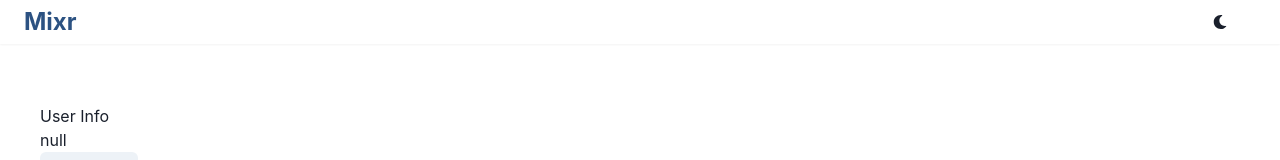
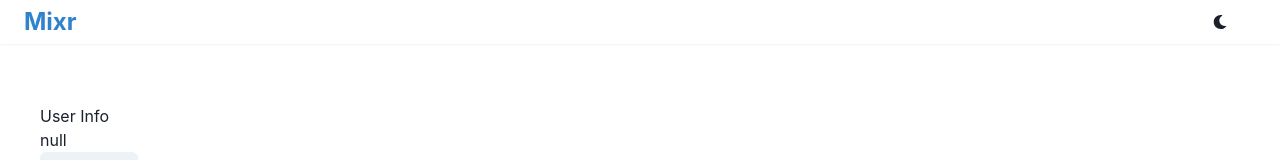
Before and after one commit to VivekAlhat/Mixr, a React (Create React App) app: page /dashboard in a window 1280 px wide. Shown: the top 160 px of the page. Built offline with nearby package versions, Linux system fonts and the light colour scheme; no server answers.

Commit message:
Update Design

```diff
--- a/src/components/Navbar.jsx
+++ b/src/components/Navbar.jsx
@@ -22,7 +22,7 @@ const Navbar = () => {
         fontSize="2xl"
         fontWeight="bold"
         pl="5"
-        color={isDark ? "blue.300" : "blue.700"}
+        color={isDark ? "blue.300" : "blue.500"}
       >
         Mixr
       </Text>
--- a/src/pages/Dashboard.jsx
+++ b/src/pages/Dashboard.jsx
@@ -1,12 +1,11 @@
 import { Box, Button, Text } from "@chakra-ui/react";
-import { UserContext } from "../context/UserContext";
 import { useHistory } from "react-router-dom";
 import { useSession } from "../hooks/useSession";
 import { signOut } from "../firebase/auth";
 
 const Dashboard = () => {
   const history = useHistory();
-  const { user } = useSession(UserContext);
+  const { user } = useSession();
 
   const handleClick = async () => {
     await signOut();
--- a/src/pages/Error.jsx
+++ b/src/pages/Error.jsx
@@ -2,7 +2,7 @@ import { Box, Text, Image, Center } from "@chakra-ui/react";
 
 const Error = () => {
   return (
-    <Center minHeight="100vh">
+    <Center minHeight="80vh">
       <Box p="5">
         <Image
           src="/assets/page_not_found.svg"
```
